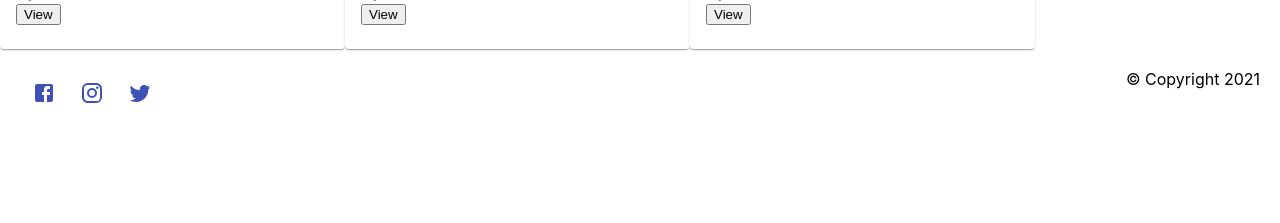
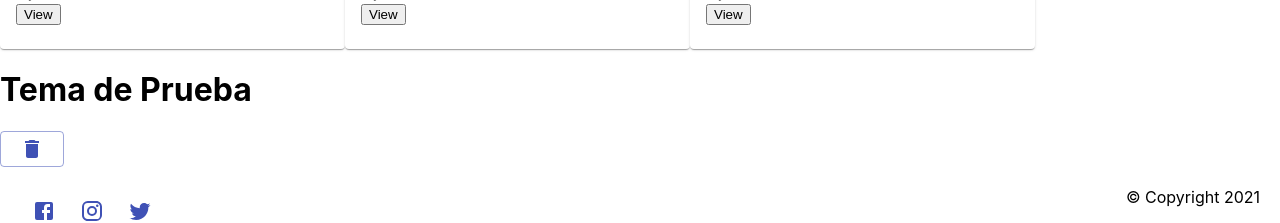
Before and after one commit to FSD0321STR/imdb, a React (Vite) app: page / in a window 1280 px wide. Shown: the part 460-683 px from the top of the page. Built offline with nearby package versions, Linux system fonts and the light colour scheme.

Commit message:
Added Tema,Dialog

```diff
--- a/src/App.jsx
+++ b/src/App.jsx
@@ -5,7 +5,7 @@ import Private from "./components/private-route";
 import Header from "./components/header/header";
 import Footer from "./components/footer/footer";
 import Category from "./components/categories/category"
-
+import Tema from "./components/tema/tema";
 import Home from "./components/pages/home";
 import About from "./components/pages/about";
 import Categories from "./components/pages/categories";
@@ -70,7 +70,7 @@ function App() {
 
 				</Switch>
 					<Category />
-
+					<Tema/>
 
 				<Footer />
 
--- /dev/null
+++ b/src/components/dialog/dialog.jsx
@@ -0,0 +1,61 @@
+import React from 'react';
+import DeleteIcon from '@material-ui/icons/Delete';
+import Button from '@material-ui/core/Button';
+import Dialog from '@material-ui/core/Dialog';
+import DialogActions from '@material-ui/core/DialogActions';
+import DialogContent from '@material-ui/core/DialogContent';
+import DialogContentText from '@material-ui/core/DialogContentText';
+import DialogTitle from '@material-ui/core/DialogTitle';
+import Slide from '@material-ui/core/Slide';
+
+const Transition = React.forwardRef(function Transition(props, ref) {
+  return <Slide direction="up" ref={ref} {...props} />;
+});
+
+export default function  DialogMessage() {
+  const [open, setOpen] = React.useState(false);
+
+  const handleClickOpen = () => {
+    setOpen(true);
+
+  };
+
+  const handleClose = () => {
+    setOpen(false);
+  };
+  const showMessage = () => {
+    setOpen(false);
+    alert("Your message has been delated.")
+  }
+
+  return (
+    <div>
+      <Button variant="outlined" color="primary" onClick={handleClickOpen}>
+        <DeleteIcon></DeleteIcon>
+      </Button>
+      <Dialog
+        open={open}
+        TransitionComponent={Transition}
+        keepMounted
+        onClose={handleClose}
+        aria-labelledby="alert-dialog-slide-title"
+        aria-describedby="alert-dialog-slide-description"
+      >
+        <DialogTitle id="alert-dialog-slide-title">{"Use Google's location service?"}</DialogTitle>
+        <DialogContent>
+          <DialogContentText id="alert-dialog-slide-description">
+          Are you sure you want to remove ?
+          </DialogContentText>
+        </DialogContent>
+        <DialogActions>
+          <Button onClick={handleClose} color="primary">
+            Disagree
+          </Button>
+          <Button onClick={showMessage} color="primary">
+            Agree
+          </Button>
+        </DialogActions>
+      </Dialog>
+    </div>
+  );
+}
--- /dev/null
+++ b/src/components/tema/tema.jsx
@@ -0,0 +1,20 @@
+import React from 'react';
+import DeleteIcon from '@material-ui/icons/Delete';
+import DialogMessage from '../dialog/dialog';
+import Button from '@material-ui/core/Button';
+
+
+export default function Tema() {
+
+  return (
+      <div class="tema">
+        <h1>Tema de Prueba</h1>
+        <DialogMessage></DialogMessage>
+    </div>
+
+
+
+
+
+  );
+}
```
Also changed, not shown: src/components/cards/CardList.jsx (added).
